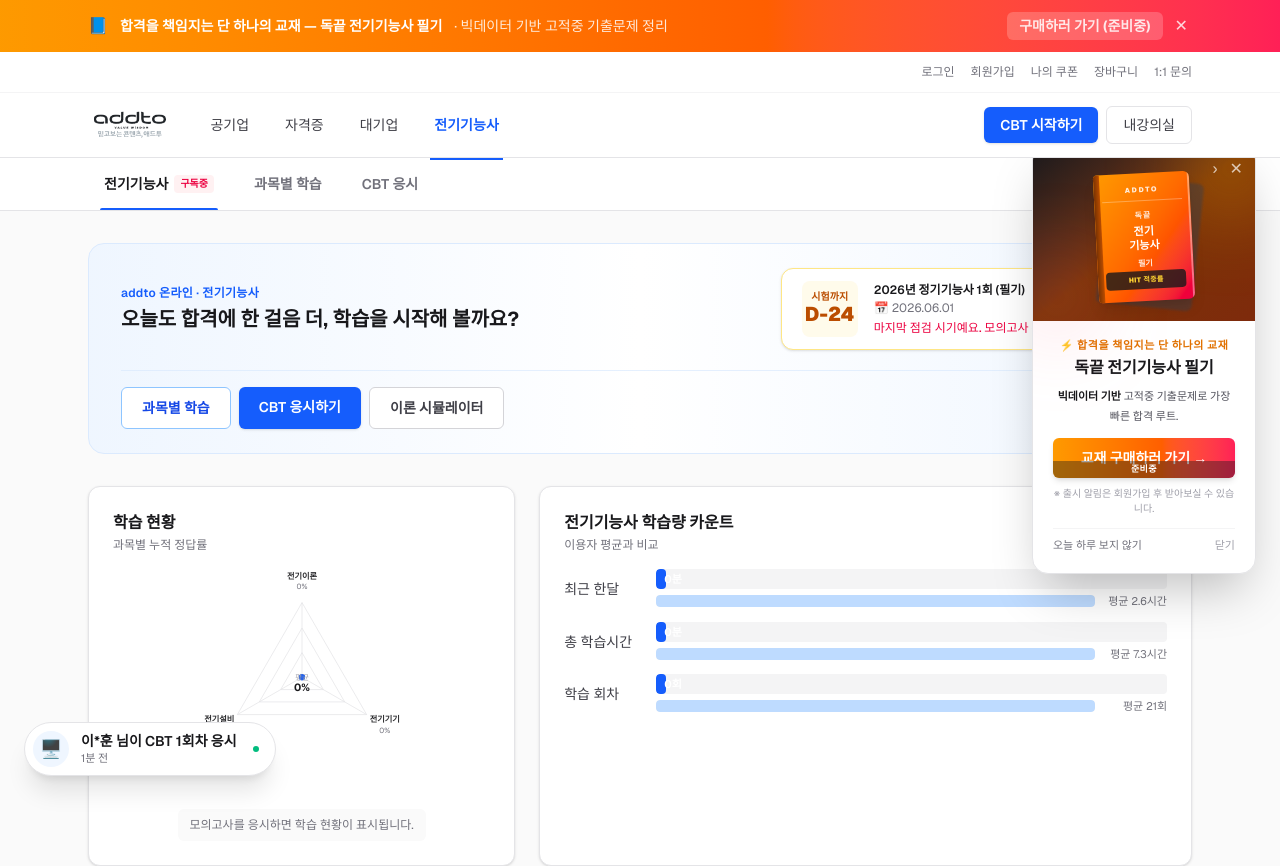
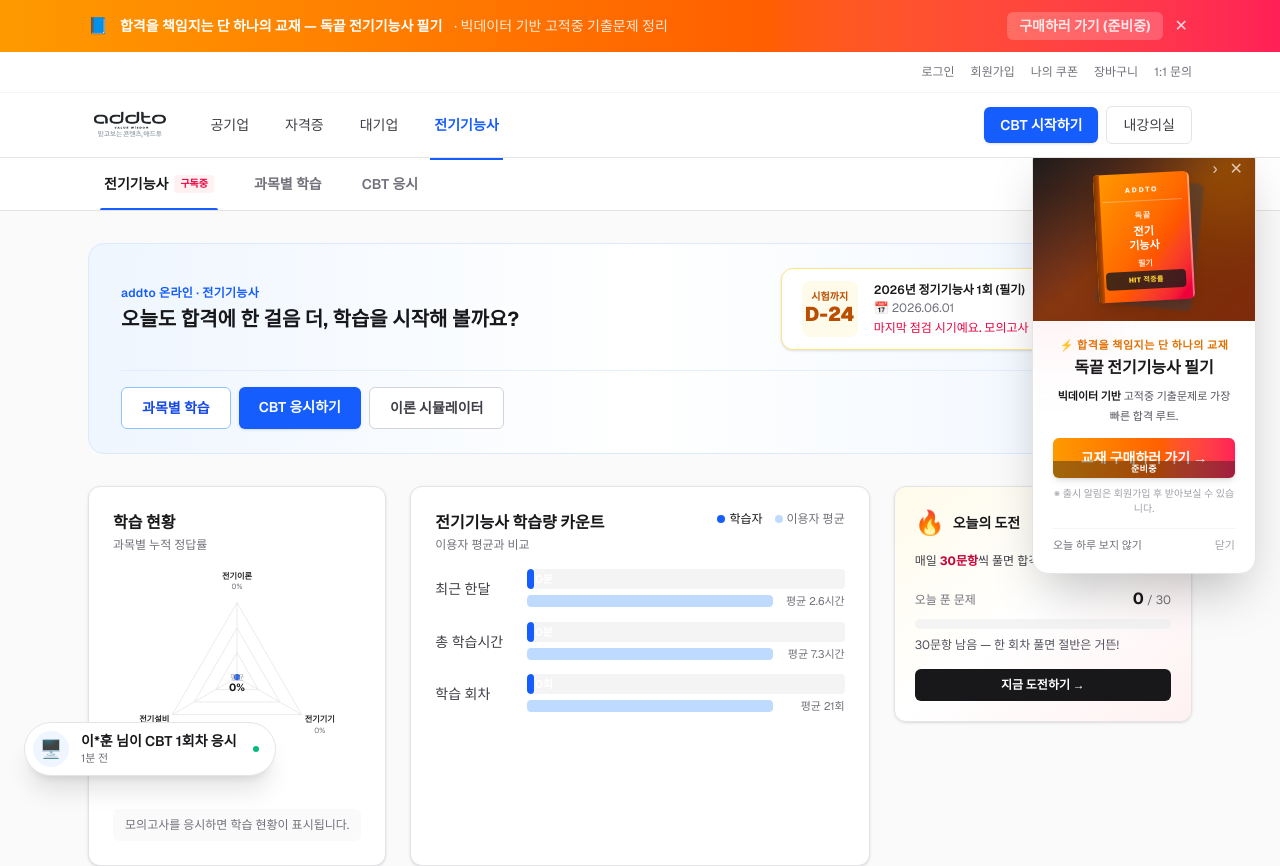
Before and after one commit to cys13241324-star/electrician-exam, a Next.js app: page /cbt in a window 1280 px wide. Shown: the top 866 px of the page. Built offline with nearby package versions, Linux system fonts and the light colour scheme.

Commit message:
feat: 오늘의 도전 위젯 (일일 학습 목표 + 연속 학습 일수)

```diff
--- /dev/null
+++ b/src/components/cbt/DailyChallenge.tsx
@@ -0,0 +1,120 @@
+"use client";
+
+import Link from "next/link";
+import { useEffect, useState } from "react";
+import { readAttempts } from "@/lib/cbt/stats";
+import { mockExams } from "@/lib/cbt/mockData";
+
+const TARGET_DAILY_QUESTIONS = 30;
+
+function startOfTodayMs(): number {
+  const d = new Date();
+  d.setHours(0, 0, 0, 0);
+  return d.getTime();
+}
+
+export default function DailyChallenge() {
+  const [todayAnswered, setTodayAnswered] = useState<number | null>(null);
+  const [streak, setStreak] = useState(0);
+
+  useEffect(() => {
+    const attempts = readAttempts();
+    const today = startOfTodayMs();
+    let count = 0;
+    for (const a of attempts) {
+      const ts = a.submittedAt ?? 0;
+      if (ts >= today) {
+        const exam = mockExams.find((e) => e.id === a.examId);
+        if (exam) {
+          count += a.answers.filter((v) => v !== null).length;
+        }
+      }
+    }
+    setTodayAnswered(count);
+
+    // 연속 학습 일수 계산 (간단 버전)
+    const days = new Set<string>();
+    for (const a of attempts) {
+      const ts = a.submittedAt ?? 0;
+      if (ts > 0) {
+        const d = new Date(ts);
+        days.add(`${d.getFullYear()}-${d.getMonth()}-${d.getDate()}`);
+      }
+    }
+    let s = 0;
+    const cur = new Date();
+    for (let i = 0; i < 30; i++) {
+      const key = `${cur.getFullYear()}-${cur.getMonth()}-${cur.getDate()}`;
+      if (days.has(key)) {
+        s += 1;
+      } else if (i > 0) {
+        break;
+      }
+      cur.setDate(cur.getDate() - 1);
+    }
+    setStreak(s);
+  }, []);
+
+  if (todayAnswered === null) {
+    return null;
+  }
+
+  const ratio = Math.min(1, todayAnswered / TARGET_DAILY_QUESTIONS);
+  const completed = todayAnswered >= TARGET_DAILY_QUESTIONS;
+
+  return (
+    <div className="rounded-xl border border-zinc-200 bg-gradient-to-br from-amber-50 via-white to-rose-50 p-5 shadow-sm">
+      <div className="flex items-center justify-between gap-3">
+        <div className="flex items-center gap-2">
+          <span className="text-2xl">🔥</span>
+          <h3 className="text-sm font-bold text-zinc-900">오늘의 도전</h3>
+        </div>
+        {streak > 0 && (
+          <span className="rounded-full bg-amber-100 px-2.5 py-0.5 text-[11px] font-bold text-amber-800">
+            🔥 {streak}일 연속
+          </span>
+        )}
+      </div>
+
+      <p className="mt-3 text-xs leading-5 text-zinc-700">
+        매일 <strong className="text-rose-700">{TARGET_DAILY_QUESTIONS}문항</strong>씩
+        풀면 합격이 가까워집니다.
+      </p>
+
+      <div className="mt-4">
+        <div className="flex items-baseline justify-between text-xs">
+          <span className="text-zinc-500">오늘 푼 문제</span>
+          <span>
+            <strong className="text-base font-bold text-zinc-900">
+              {todayAnswered}
+            </strong>
+            <span className="text-zinc-500"> / {TARGET_DAILY_QUESTIONS}</span>
+          </span>
+        </div>
+        <div className="relative mt-2 h-2.5 overflow-hidden rounded-full bg-zinc-100">
+          <div
+            className="absolute inset-y-0 left-0 rounded-full bg-gradient-to-r from-amber-500 via-orange-500 to-rose-500 transition-all duration-700"
+            style={{ width: `${ratio * 100}%` }}
+          />
+        </div>
+        {completed ? (
+          <p className="mt-2 text-center text-xs font-semibold text-emerald-700">
+            ✓ 오늘 목표 달성! 좋은 페이스입니다.
+          </p>
+        ) : (
+          <p className="mt-2 text-xs text-zinc-600">
+            {TARGET_DAILY_QUESTIONS - todayAnswered}문항 남음 — 한 회차 풀면
+            절반은 거뜬!
+          </p>
+        )}
+      </div>
+
+      <Link
+        href="/cbt/exams"
+        className="mt-4 block rounded-md bg-zinc-900 px-4 py-2 text-center text-xs font-semibold text-white transition hover:bg-zinc-700"
+      >
+        지금 도전하기 →
+      </Link>
+    </div>
+  );
+}
--- a/src/components/cbt/Dashboard.tsx
+++ b/src/components/cbt/Dashboard.tsx
@@ -11,6 +11,7 @@
 import type { BoardPost, Notice } from "@/lib/cbt/mockBoard";
 import DDayWidget from "./DDayWidget";
 import RecentAttempts from "./RecentAttempts";
+import DailyChallenge from "./DailyChallenge";
 
 const COMMUNITY_BASELINE = {
   recentMonthMinutes: 156,
@@ -72,7 +73,7 @@
       </section>
 
       {/* Stats row */}
-      <div className="mb-6 grid grid-cols-1 gap-6 lg:grid-cols-5">
+      <div className="mb-6 grid grid-cols-1 gap-6 lg:grid-cols-7">
         <SectionCard
           title="학습 현황"
           subtitle="과목별 누적 정답률"
@@ -100,6 +101,10 @@
         >
           <StudyVolumeChart stats={stats} />
         </SectionCard>
+
+        <div className="lg:col-span-2">
+          <DailyChallenge />
+        </div>
       </div>
 
       {/* 취약 진단 + 최근 응시 */}
```
